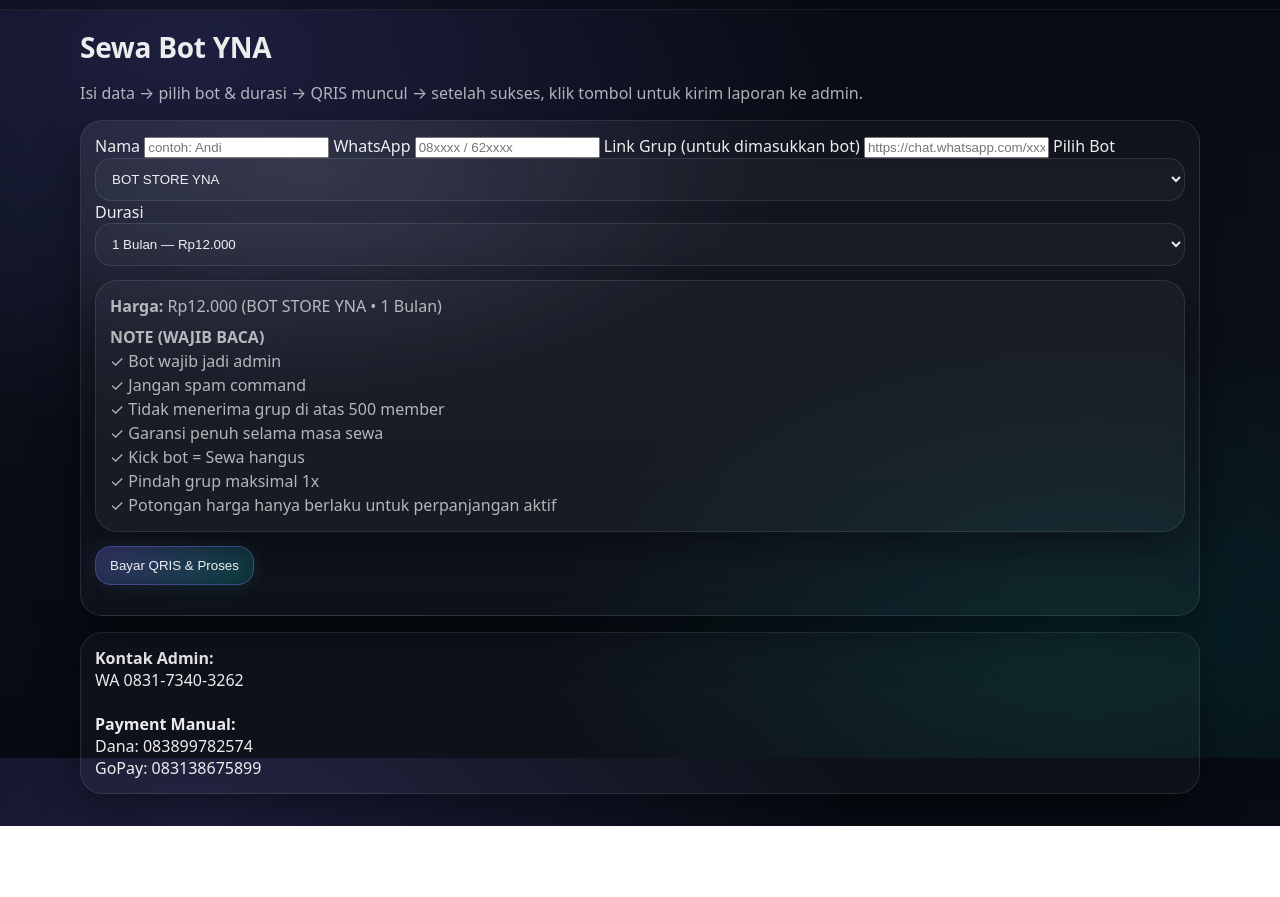
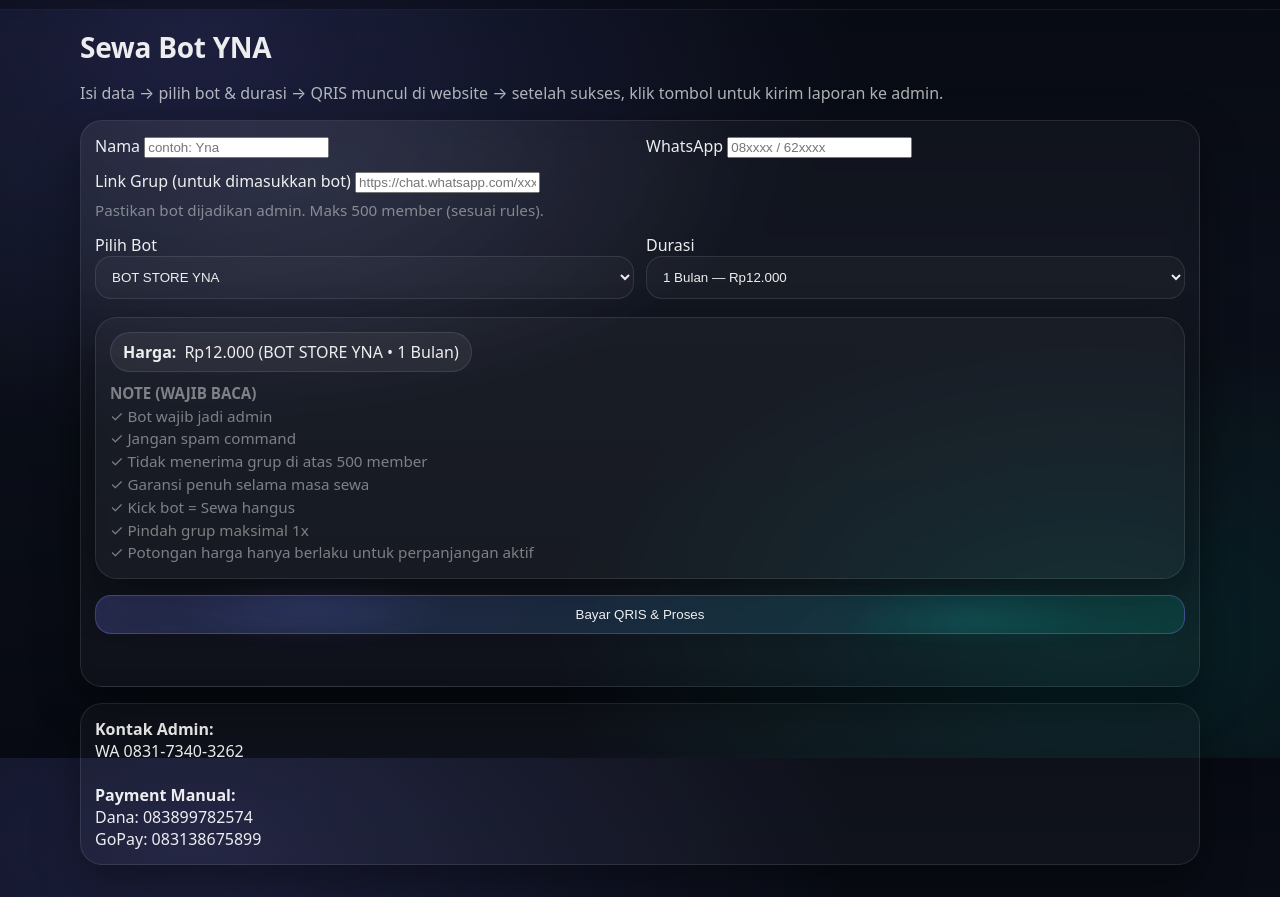
Before and after one commit to Ynastore/yna-market, a plain HTML site: page order-sewa.html in a window 1280 px wide. Shown: the part 42-939 px from the top of the page. Before the commit the page ends 868 px from the top, so only its background shows below. Drawn offline with Linux system fonts and the light colour scheme.

Commit message:
Enhance order form layout and update instructions

```diff
--- a/order-sewa.html
+++ b/order-sewa.html
@@ -5,7 +5,18 @@
   <meta name="viewport" content="width=device-width,initial-scale=1" />
   <title>Order Sewa Bot — YNA STORE</title>
   <link rel="stylesheet" href="assets/style.css" />
+
+  <!-- PATCH UI biar rapi di HP (tanpa ubah style.css global) -->
+  <style>
+    .formStack{display:flex;flex-direction:column;gap:12px}
+    .row2{display:grid;grid-template-columns:1fr;gap:12px}
+    @media(min-width: 900px){ .row2{grid-template-columns:1fr 1fr} }
+    .help{font-size:.95rem;opacity:.85;line-height:1.5}
+    .pill{display:inline-flex;align-items:center;gap:8px;padding:8px 12px;border-radius:999px;background:rgba(255,255,255,.06);border:1px solid rgba(255,255,255,.10)}
+    .actions{display:flex;gap:10px;flex-wrap:wrap}
+  </style>
 </head>
+
 <body class="app">
 
 <header class="topbar">
@@ -20,33 +31,50 @@
   <section class="section">
     <h2 class="h2">Sewa Bot YNA</h2>
     <p class="muted">
-      Isi data → pilih bot & durasi → QRIS muncul → setelah sukses, klik tombol untuk kirim laporan ke admin.
+      Isi data → pilih bot & durasi → QRIS muncul di website → setelah sukses, klik tombol untuk kirim laporan ke admin.
     </p>
 
     <div class="card card--glass">
-      <form id="sewaForm" autocomplete="off">
+      <form id="sewaForm" class="formStack" autocomplete="off">
+
+        <div class="row2">
+          <div>
             <label>Nama</label>
-        <input required id="name" placeholder="contoh: Andi" />
+            <input required id="name" placeholder="contoh: Yna" />
+          </div>
+          <div>
+            <label>WhatsApp</label>
+            <input required id="wa" placeholder="08xxxx / 62xxxx" inputmode="numeric" />
+          </div>
+        </div>
 
-        <label>WhatsApp</label>
-        <input required id="wa" placeholder="08xxxx / 62xxxx" />
-
+        <div>
           <label>Link Grup (untuk dimasukkan bot)</label>
           <input required id="group" placeholder="https://chat.whatsapp.com/xxxx" />
+          <div class="help muted" style="margin-top:6px;">
+            Pastikan bot dijadikan admin. Maks 500 member (sesuai rules).
+          </div>
+        </div>
 
+        <div class="row2">
+          <div>
             <label>Pilih Bot</label>
             <select id="bot" required>
               <option value="bot_store_yna">BOT STORE YNA</option>
               <option value="bot_md_yna">BOT MD YNA</option>
               <option value="bot_yna_ai_button">BOT YNA AI BUTTON</option>
             </select>
-
+          </div>
+          <div>
             <label>Durasi</label>
             <select id="duration" required></select>
+          </div>
+        </div>
 
-        <div class="card" style="margin-top:14px;">
-          <div class="muted" id="priceText">Harga: -</div>
-          <div class="muted" id="ruleText" style="margin-top:8px;line-height:1.5;">
+        <div class="card" style="margin-top:6px;">
+          <div class="pill" id="priceText">Harga: -</div>
+
+          <div class="help muted" style="margin-top:10px;">
             <b>NOTE (WAJIB BACA)</b><br>
             ✓ Bot wajib jadi admin<br>
             ✓ Jangan spam command<br>
@@ -58,37 +86,38 @@
           </div>
         </div>
 
-        <button id="btnPay" type="submit" class="btn btn--primary" style="margin-top:14px;">
+        <button id="btnPay" type="submit" class="btn btn--primary" style="margin-top:4px;">
           Bayar QRIS & Proses
           <span class="btn__glow"></span>
         </button>
 
-        <p id="msg" class="muted" style="margin-top:12px;"></p>
+        <p id="msg" class="muted" style="margin-top:10px;"></p>
       </form>
     </div>
 
-    <!-- QRIS -->
+    <!-- AREA QRIS -->
     <div id="payBox" class="card" style="display:none;margin-top:16px;">
       <h3 class="h3">QRIS Pembayaran</h3>
       <div id="qris" style="margin-top:10px;"></div>
       <p id="status" class="muted" style="margin-top:10px;">Menunggu...</p>
       <p class="muted" id="orderInfo" style="margin-top:10px;"></p>
 
-      <div style="display:flex;gap:10px;flex-wrap:wrap;margin-top:12px;">
+      <div class="actions" style="margin-top:12px;">
         <button id="btnCopyOrder" class="btn" type="button">Copy Order ID</button>
         <button id="btnReset" class="btn" type="button">Reset</button>
       </div>
+
       <p class="muted" style="margin-top:10px;">
         Tips: Setelah scan & bayar, halaman ini update otomatis (tanpa refresh).
       </p>
     </div>
 
-    <!-- RESULT -->
+    <!-- HASIL -->
     <div id="resultBox" class="card" style="display:none;margin-top:16px;">
       <h3 class="h3">✅ Pembayaran Berhasil</h3>
       <div id="resultText" class="muted" style="margin-top:10px;white-space:pre-wrap;"></div>
 
-      <div style="display:flex;gap:10px;flex-wrap:wrap;margin-top:12px;">
+      <div class="actions" style="margin-top:12px;">
         <a id="btnWa" class="btn btn--primary" href="#" target="_blank">Kirim ke WA Admin</a>
         <button id="btnCopyMsg" class="btn" type="button">Copy Pesan</button>
       </div>
@@ -118,27 +147,14 @@
   bot_yna_ai_button: "BOT YNA AI BUTTON",
 };
 
-// harga sesuai list kamu
 const PRICING = {
-  bot_store_yna: {
-    "1": 12000, "2": 20000, "3": 35000, "5": 50000, "12": 85000, "perm": 150000
-  },
-  bot_md_yna: {
-    "1": 15000, "2": 25000, "3": 40000, "5": 60000, "12": 100000, "perm": 200000
-  },
-  bot_yna_ai_button: {
-    "1": 15000, "2": 25000, "3": 40000, "5": 60000, "12": 100000, "perm": 220000
-  }
+  bot_store_yna: { "1":12000, "2":20000, "3":35000, "5":50000, "12":85000, "perm":150000 },
+  bot_md_yna: { "1":15000, "2":25000, "3":40000, "5":60000, "12":100000, "perm":200000 },
+  bot_yna_ai_button: { "1":15000, "2":25000, "3":40000, "5":60000, "12":100000, "perm":220000 }
 };
 
-const DURATION_LABEL = {
-  "1": "1 Bulan",
-  "2": "2 Bulan",
-  "3": "3 Bulan",
-  "5": "5 Bulan",
-  "12": "1 Tahun",
-  "perm": "Permanen"
-};
+const DURATION_LABEL = { "1":"1 Bulan","2":"2 Bulan","3":"3 Bulan","5":"5 Bulan","12":"1 Tahun","perm":"Permanen" };
+const DURATION_ORDER = ["1","2","3","5","12","perm"];
 
 function normWA(input){
   let s = (input||"").trim().replace(/\s+/g,'');
@@ -154,13 +170,7 @@
 
 function isValidGroupLink(url){
   const s = (url||"").trim();
-  // minimal cek format WA group
   return /^https:\/\/chat\.whatsapp\.com\/[A-Za-z0-9]+$/.test(s);
-}
-
-function renderQR(qrString){
-  $("qris").innerHTML = "";
-  new QRCode($("qris"), { text: qrString, width: 220, height: 220 });
 }
 
 function setDisabled(dis){
@@ -175,12 +185,10 @@
 function buildDurationOptions(botKey){
   const sel = $("duration");
   sel.innerHTML = "";
-  const priceMap = PRICING[botKey];
-  const order = ["1","2","3","5","12","perm"];
-  for(const k of order){
+  for(const k of DURATION_ORDER){
     const opt = document.createElement("option");
     opt.value = k;
-    opt.textContent = `${DURATION_LABEL[k]} — Rp${rupiah(priceMap[k])}`;
+    opt.textContent = `${DURATION_LABEL[k]} — Rp${rupiah(PRICING[botKey][k])}`;
     sel.appendChild(opt);
   }
 }
@@ -196,6 +204,11 @@
   const durKey = $("duration").value;
   const price = PRICING[botKey][durKey];
   $("priceText").innerHTML = `<b>Harga:</b> Rp${rupiah(price)} (${BOT_LABEL[botKey]} • ${DURATION_LABEL[durKey]})`;
+}
+
+function renderQR(qrString){
+  $("qris").innerHTML = "";
+  new QRCode($("qris"), { text: qrString, width: 220, height: 220 });
 }
 
 async function createOrder(payload){
@@ -227,15 +240,6 @@
   }
 }
 
-// init
-buildDurationOptions($("bot").value);
-updatePriceUI();
-$("bot").addEventListener("change", ()=>{
-  buildDurationOptions($("bot").value);
-  updatePriceUI();
-});
-$("duration").addEventListener("change", updatePriceUI);
-
 let LAST = { order_id:"", amount:0, message:"" };
 
 $("btnCopyOrder").addEventListener("click", async ()=>{
@@ -260,17 +264,26 @@
   }
 });
 
-$("btnReset").addEventListener("click", ()=>{
-  location.reload();
-});
+$("btnReset").addEventListener("click", ()=> location.reload());
+
+// init
+buildDurationOptions($("bot").value);
+updatePriceUI();
+$("bot").addEventListener("change", ()=>{ buildDurationOptions($("bot").value); updatePriceUI(); });
+$("duration").addEventListener("change", updatePriceUI);
 
 $("sewaForm").addEventListener("submit", async (e)=>{
   e.preventDefault();
 
   const msg = $("msg");
   msg.textContent = "";
+
   $("resultBox").style.display = "none";
   $("resultText").textContent = "";
+  $("payBox").style.display = "block";
+  $("qris").innerHTML = "";
+  $("orderInfo").innerText = "";
+  $("status").innerText = "Membuat QRIS...";
 
   const name = $("name").value.trim();
   const wa = normWA($("wa").value);
@@ -284,22 +297,20 @@
   if(!isValidGroupLink(group)) return msg.textContent = "Link grup tidak valid. Contoh: https://chat.whatsapp.com/xxxx";
   if(!amount) return msg.textContent = "Harga tidak valid.";
 
-  $("payBox").style.display = "block";
-  $("status").innerText = "Membuat QRIS...";
-  $("orderInfo").innerText = "";
-  $("qris").innerHTML = "";
   setDisabled(true);
 
   try{
-    // payload lengkap (biar backend nggak bilang kurang lengkap)
+    // ✅ payload dibuat super lengkap biar backend gak rewel
     const pay = await createOrder({
       type: "sewa",
+      amount,
+      wa,
+      // meta tambahan (backend boleh simpan / boleh abaikan)
       name,
-      wa,
       group,
       bot: botKey,
       duration: durKey,
-      amount
+      product_label: `${BOT_LABEL[botKey]} • ${DURATION_LABEL[durKey]}`
     });
 
     LAST.order_id = pay.order_id;
@@ -315,16 +326,13 @@
 
     await pollStatus(pay.order_id, pay.amount);
 
-    $("status").innerText = "✅ Pembayaran sukses. Siapkan pesan ke admin...";
-
-    const botLabel = BOT_LABEL[botKey];
-    const durLabel = DURATION_LABEL[durKey];
-    const priceLabel = `Rp${rupiah(amount)}`;
+    $("status").innerText = "✅ Pembayaran sukses! Siapkan laporan ke admin...";
 
     const message =
-`hallo min yna, ${name} udh bayar di website untuk sewa bot ${botLabel} dengan durasi ${durLabel} harganya ${priceLabel}, ini data transaksi ku :
+`hallo min yna, ${name} udh bayar di website untuk sewa bot ${BOT_LABEL[botKey]} dengan durasi ${DURATION_LABEL[durKey]} harganya Rp${rupiah(amount)}, ini data transaksi ku :
+
 Order ID: ${pay.order_id}
-Nominal: ${priceLabel}
+Nominal: Rp${rupiah(amount)}
 
 ini link grup :
 ${group}
@@ -335,11 +343,10 @@
 
     $("resultBox").style.display = "block";
     $("resultText").textContent = message;
-
-    const waUrl = `https://wa.me/${ADMIN_WA}?text=${encodeURIComponent(message)}`;
-    $("btnWa").href = waUrl;
+    $("btnWa").href = `https://wa.me/${ADMIN_WA}?text=${encodeURIComponent(message)}`;
 
     setDisabled(false);
+
   }catch(err){
     $("status").innerText = "❌ Gagal: " + (err.message || err);
     setDisabled(false);
```
Lines whose indentation alone changed are shown as unchanged.
